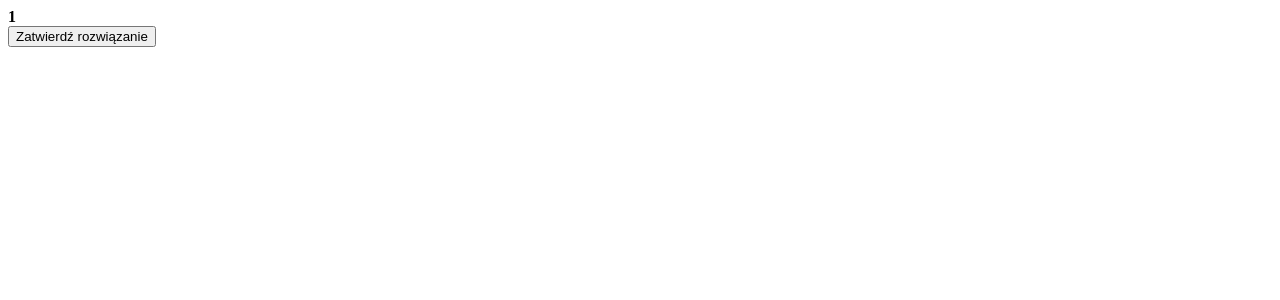
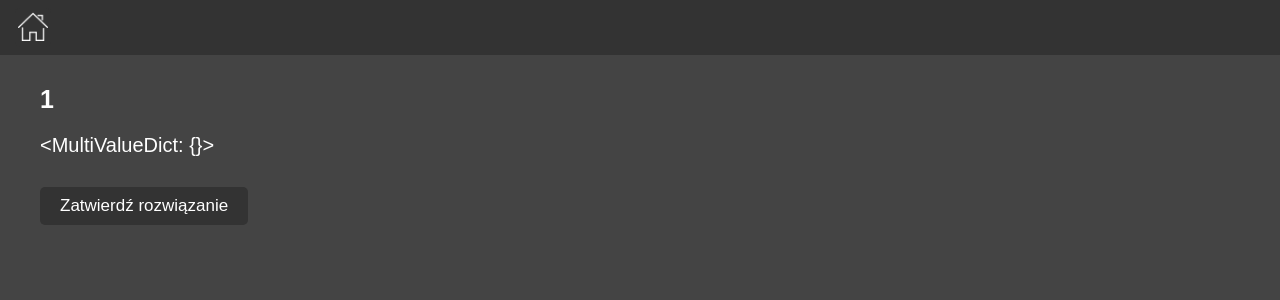
Before and after one commit to bartekk2908/Problems_WebApp, a Django app: a page that uses webapp/problems_app/templates/problems_app/edit_solution.html in a window 1280 px wide. Shown: the top 300 px of the page. Run offline with Django 4.2, Linux system fonts and the light colour scheme; data that the repository does not hold is empty; some libraries are stand-ins or nearby versions.

Commit message:
edit solution visuals done

```diff
--- a/webapp/problems_app/forms.py
+++ b/webapp/problems_app/forms.py
@@ -9,7 +9,7 @@
 
 
 class S_edit_Form(forms.Form):
-     data = fields.RichTextFormField(label="Rozwiązanie")
+     data = fields.RichTextFormField(label="")
 
 
 class P_Form(forms.Form):
--- a/webapp/problems_app/static/problems_app/styles.css
+++ b/webapp/problems_app/static/problems_app/styles.css
@@ -107,7 +107,7 @@
 }
 
 .main-con {
-    padding: 30px 40px 0 40px;
+    margin: 30px 40px 0 40px;
 }
 
 .text-label {
@@ -121,7 +121,7 @@
 
 .prob-label {
     font-size: 25px;
-    margin-top: 15px;
+    margin: 15px 0 20px 0;
 }
 
 .sol-con {
--- a/webapp/problems_app/templates/problems_app/edit_solution.html
+++ b/webapp/problems_app/templates/problems_app/edit_solution.html
@@ -1,19 +1,35 @@
 <!DOCTYPE html>
-<html lang="en">
+{% load static %}
+<html lang="pl">
 <head>
     <meta charset="UTF-8">
-    <title>Title</title>
+    <link rel="stylesheet" type="text/css" href="{% static 'problems_app/styles.css' %}">
+    <title>Edytuj rozwiązanie</title>
 </head>
 <body>
-
-    <b>{{ problem }}</b> <br />
-    <form method="post">
-    {% csrf_token %}
-    {{ form.as_p }}
-    {{ form.media }}
-    <input type="submit" value="Zatwierdź rozwiązanie">
-    </form>
-
-
+    <header class="navbar">
+        <div class="navbar-con">
+            <a href="{% url 'main_page' %}">
+                <button class="home-button">
+                    <img src="{% static 'problems_app/185038_home_house_icon.png' %}">
+                </button>
+            </a>
+        </div>
+    </header>
+    <main>
+        <form method="post" class="main-con">
+            {% csrf_token %}
+            <div class="prob-label">
+                <b>{{ problem }}</b>
+            </div>
+            <div class="input-con">
+                {{ form.data }}
+                {{ form.media }}
+            </div>
+            <div class="input-con">
+                <input type="submit" value="Zatwierdź rozwiązanie">
+            </div>
+        </form>
+    </main>
 </body>
 </html>
--- a/webapp/problems_app/templates/problems_app/enter_problem.html
+++ b/webapp/problems_app/templates/problems_app/enter_problem.html
@@ -4,7 +4,7 @@
 <head>
     <meta charset="UTF-8">
     <link rel="stylesheet" type="text/css" href="{% static 'problems_app/styles.css' %}">
-    <title>System - główna strona</title>
+    <title>Wprowadź problem</title>
 </head>
 <body>
     <header class="navbar">
--- a/webapp/problems_app/templates/problems_app/main_page.html
+++ b/webapp/problems_app/templates/problems_app/main_page.html
@@ -4,7 +4,7 @@
 <head>
     <meta charset="UTF-8">
     <link rel="stylesheet" type="text/css" href="{% static 'problems_app/styles.css' %}">
-    <title>System - główna strona</title>
+    <title>Strona główna</title>
 </head>
 <body>
     <header class="navbar">
--- a/webapp/problems_app/templates/problems_app/solution.html
+++ b/webapp/problems_app/templates/problems_app/solution.html
@@ -4,7 +4,7 @@
 <head>
     <meta charset="UTF-8">
     <link rel="stylesheet" type="text/css" href="{% static 'problems_app/styles.css' %}">
-    <title>System - główna strona</title>
+    <title>Rozwiązanie</title>
 </head>
 <body>
     <header class="navbar">
--- a/webapp/problems_app/views.py
+++ b/webapp/problems_app/views.py
@@ -61,7 +61,7 @@
 
 def solution(request, query):
 
-    n = 8
+    n = 10
     sims = similar_problems(query, n=n)
 
     problem = sims[0]
```
Also changed, not shown: todo.md (+3 -1 lines).
